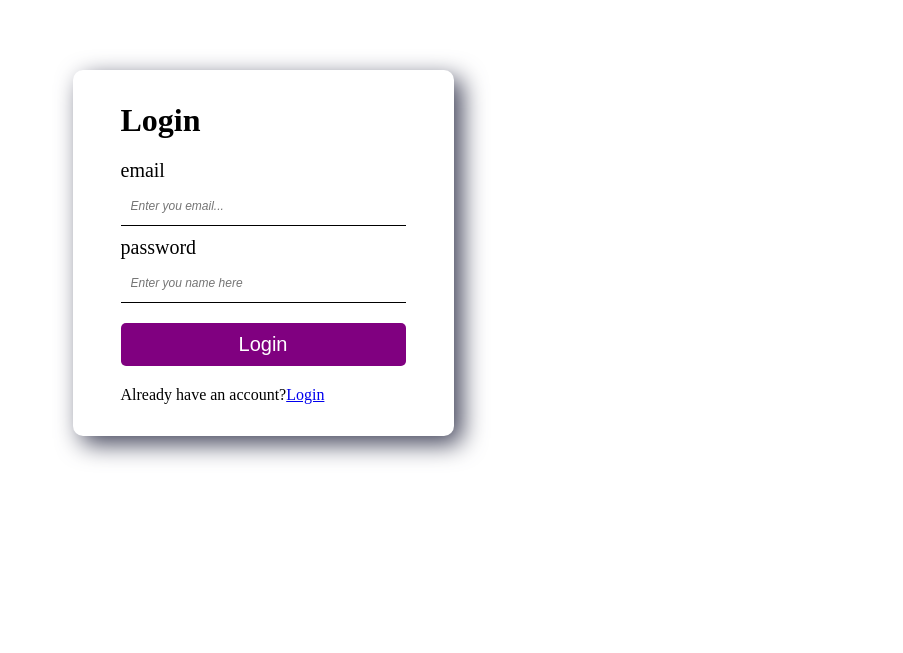
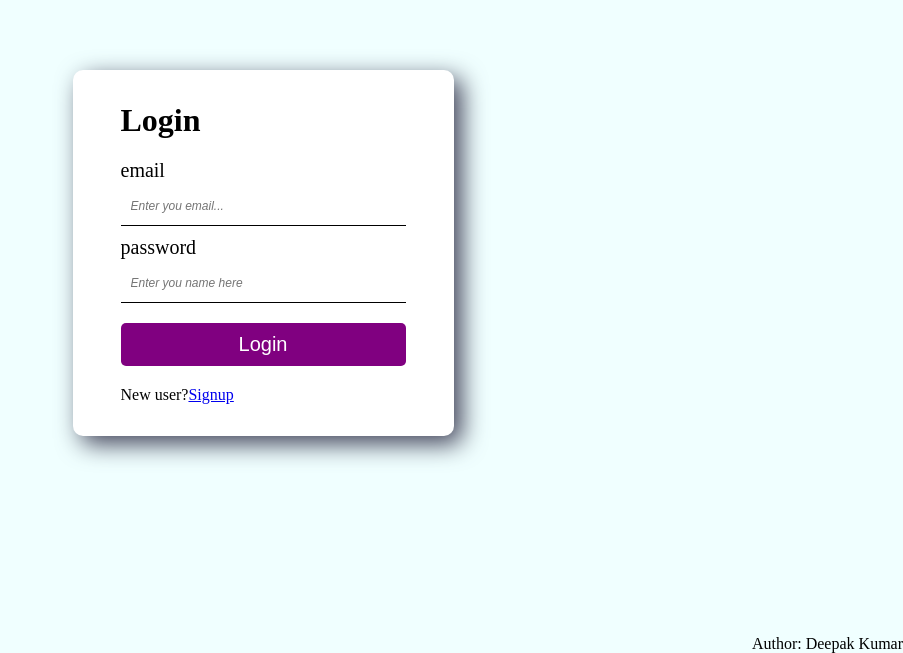
Before and after one commit to DpkRn/auth-mern-app, a React (Create React App) app in the folder frontend/: page /login in a window 1280 px wide. Shown: the part 147-800 px from the top of the page, without its empty margins (377-1280 px from the left). Built offline with nearby package versions, Linux system fonts and the light colour scheme.

Commit message:
finishing done

```diff
--- a/frontend/src/index.css
+++ b/frontend/src/index.css
@@ -14,8 +14,10 @@ html,body{
 }
 body{
   display: flex;
+
   justify-content: center;
   align-items: center;
+  background-color: azure;
 }
 .container{
   background-color: #FFF;
@@ -58,8 +60,24 @@ button{
   cursor: pointer;
   margin: 10px 0;
 }
+button:active{
+  background-color: rgb(63, 2, 63);
+}
 
 .progress{
 margin-left: auto;
 margin-right: auto;
 }
+
+.logoutBtn{
+  padding: 10px 20px;
+}
+
+.logoutBtn:active{
+background-color: rgb(67, 5, 67);
+}
+.author{
+  position: absolute;
+  bottom: 0;
+  right: 0;
+}
--- a/frontend/src/pages/Home.js
+++ b/frontend/src/pages/Home.js
@@ -2,6 +2,7 @@ import React, { useEffect, useState } from 'react'
 import { handleError } from '../utils'
 import { ToastContainer } from 'react-toastify'
 import { useNavigate } from 'react-router-dom'
+import '../index.css'
 
 function Home() {
   const [loggedUser,setLoggedUser]=useState('')
@@ -56,9 +57,10 @@ function Home() {
           </li>))}
           </ul>
         </div>
-        <button onClick={handleLogOut}>LogOut</button>
+        <button onClick={handleLogOut} className='logoutBtn'>LogOut</button>
 
         <ToastContainer/>
+        <span className="author">Author: Deepak Kumar</span>
     </div>
   )
 }
--- a/frontend/src/pages/Login.js
+++ b/frontend/src/pages/Login.js
@@ -87,12 +87,13 @@ function Login() {
         </div>
         <button type="submit">Login</button>
         <span>
-          Already have an account?<Link to="/signup">Login</Link>
+          New user?<Link to="/signup">Signup</Link>
         </span>
         {isLoading&&<CircularProgress className="progress" color="secondary"/>}
       </form>
 
       <ToastContainer />
+      <span className="author">Author: Deepak Kumar</span>
     </div>
   );
 }
--- a/frontend/src/pages/Singup.js
+++ b/frontend/src/pages/Singup.js
@@ -101,6 +101,7 @@ function Singup() {
       </form>
 
       <ToastContainer />
+      <span className="author">Author: Deepak Kumar</span>
     </div>
   );
 }
```
